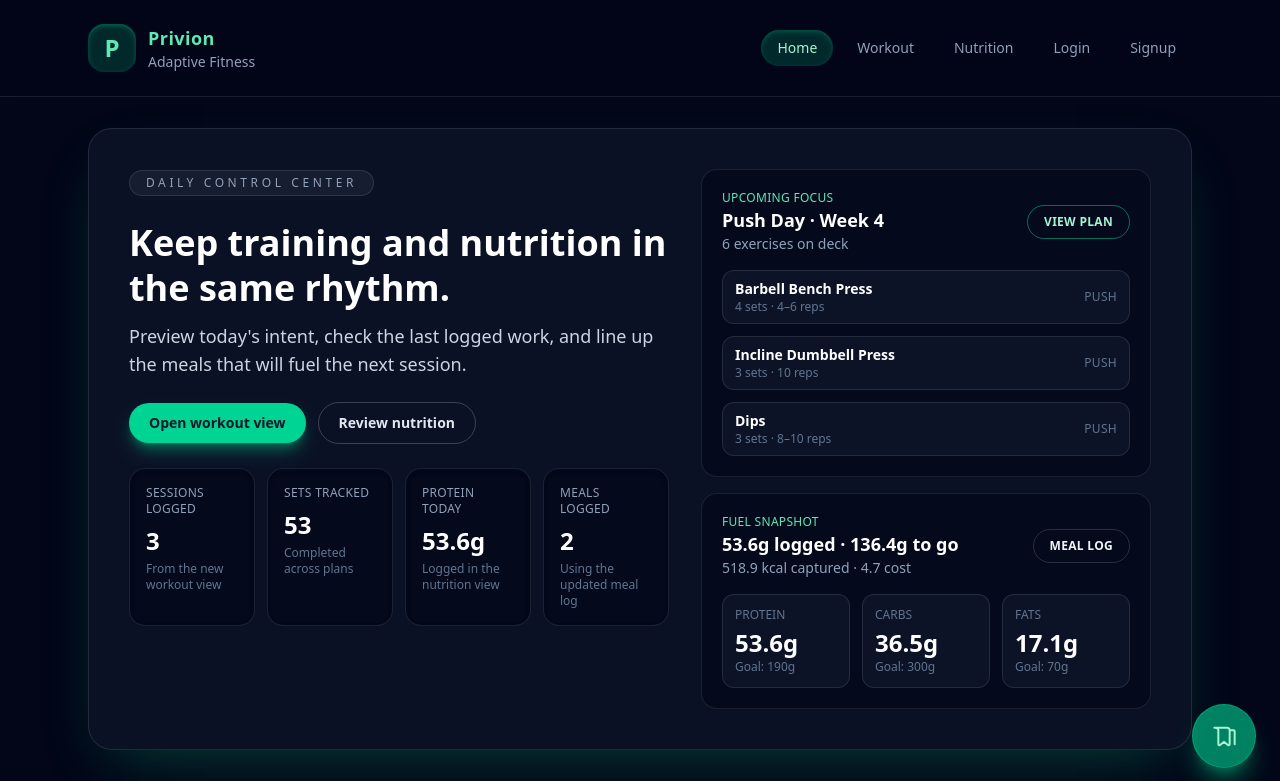
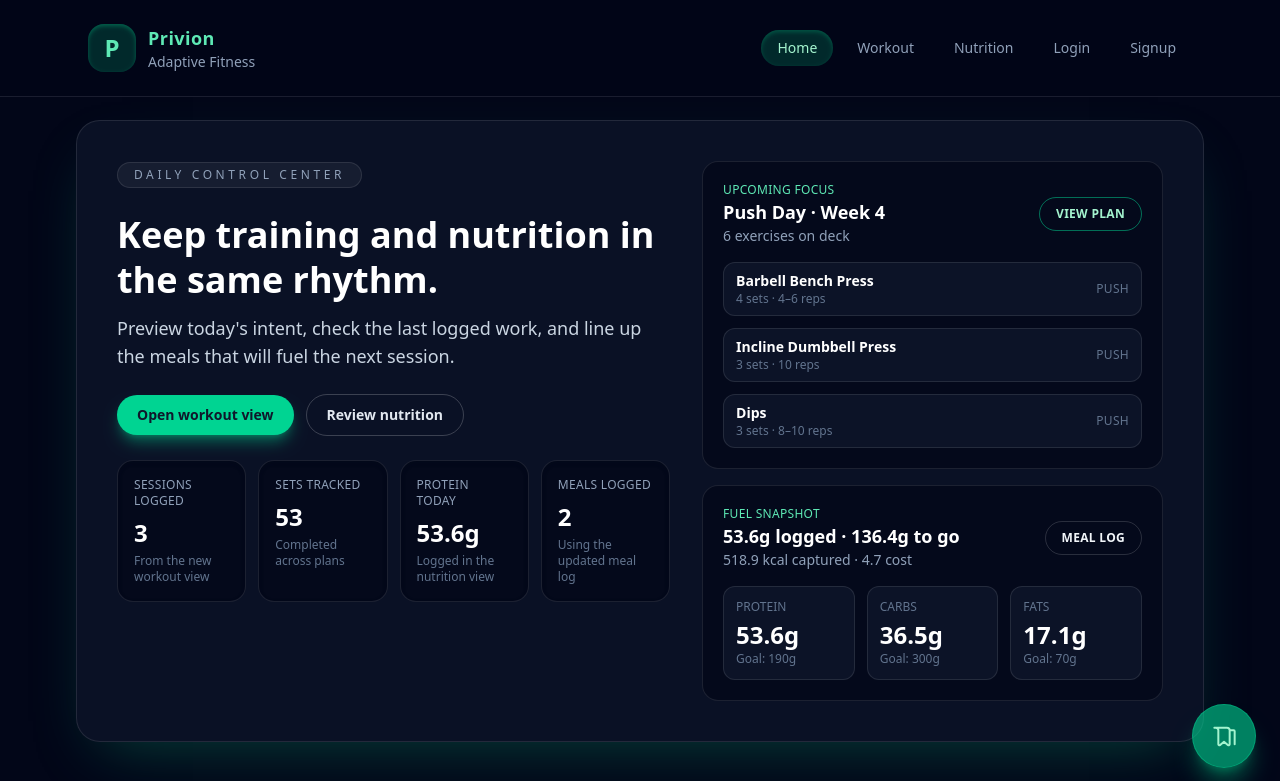
Before and after one commit to triek/privion, a Vue app: page / in a window 1280 px wide. Shown: the top 781 px of the page. Built offline with nearby package versions, Linux system fonts and the light colour scheme.

Commit message:
edit spacing

```diff
--- a/src/App.vue
+++ b/src/App.vue
@@ -56,7 +56,7 @@
       </div>
     </header>
 
-    <main class="mx-auto max-w-6xl px-6 pb-12 pt-32">
+    <main class="mx-auto max-w-6xl px-3 pb-12 pt-30">
       <RouterView />
     </main>
 
```
